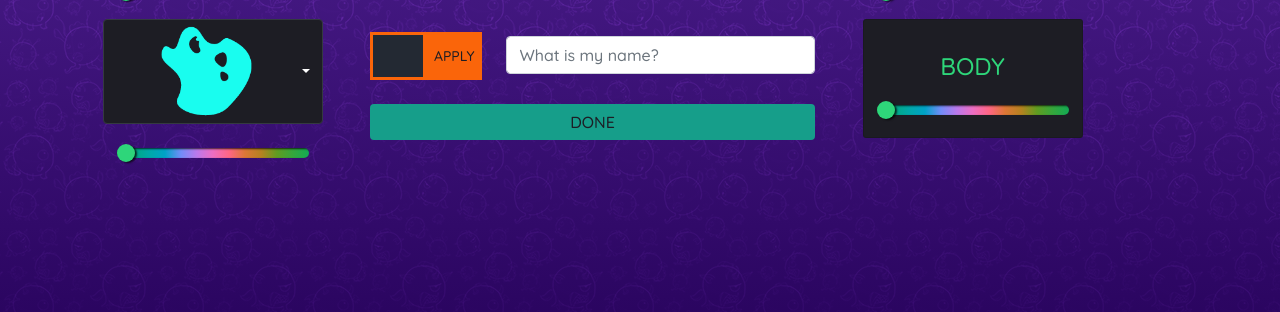
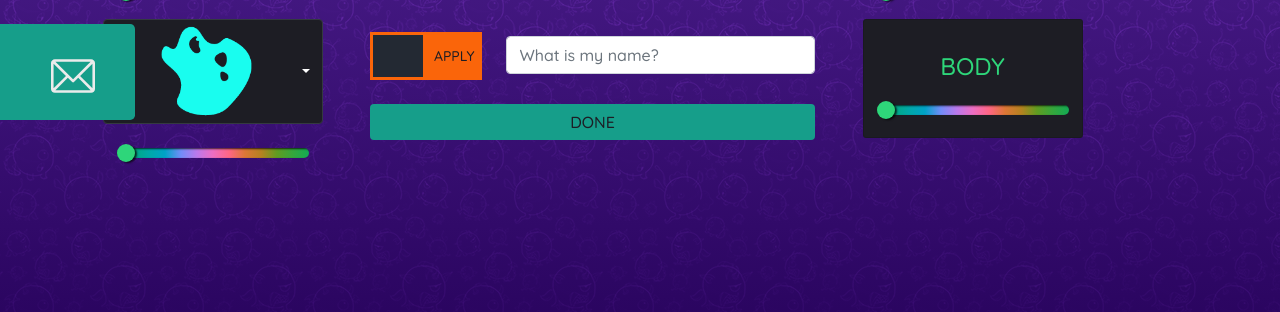
Before and after one commit to JuliaMoller/MonsterFactory, a plain HTML site: page monsterCanvas.html in a window 1280 px wide. Shown: the part 488-800 px from the top of the page. Drawn offline with nearby package versions, Linux system fonts and the light colour scheme.

Commit message:
side navbar - including

```diff
--- a/monsterCanvas.html
+++ b/monsterCanvas.html
@@ -30,7 +30,7 @@
 
     <body>
         <!-- SIDE NAVBAR -->
-        <!-- <nav id="mySidenav" class="fixed-top col-2 d-flex align-items-center mt-5">
+        <nav id="mySidenav" class="fixed-top col-2 d-flex align-items-center mt-5">
             <ul>
                 <li class="nav-item">
                     <a href="https://juliamoller.uk/#section1" class="btn btn-secondary btn-lg font-weight-bold">
@@ -51,7 +51,7 @@
                     </a>
                 </li>
             </ul>
-        </nav> -->
+        </nav>
         <!-- MOBILE MENU -->
         <div id="mobileNav" class="overlay">
             <a href="javascript:void(0)" class="closebtn text-warning" onclick="closeNav()">&times;</a>
```
